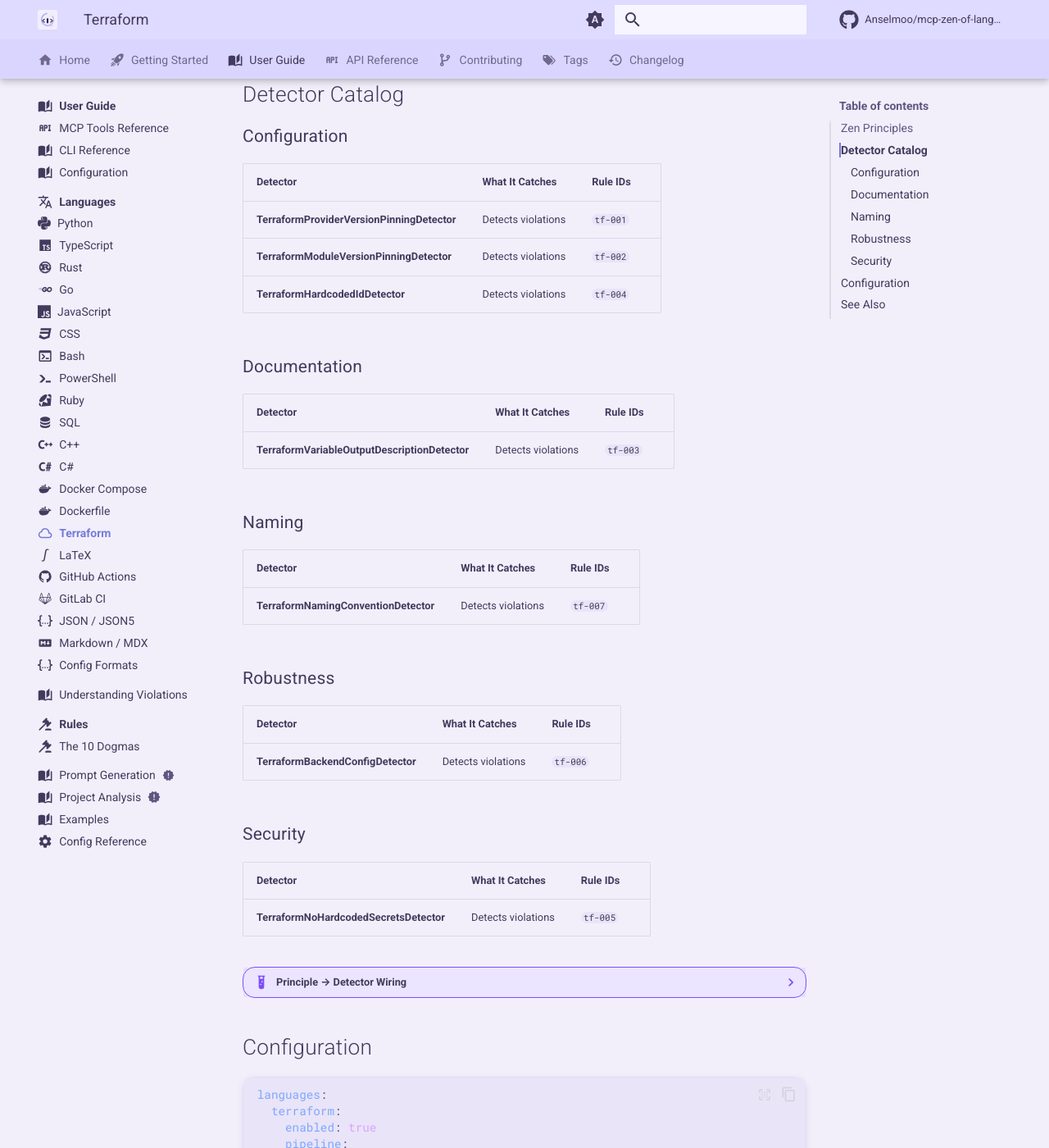
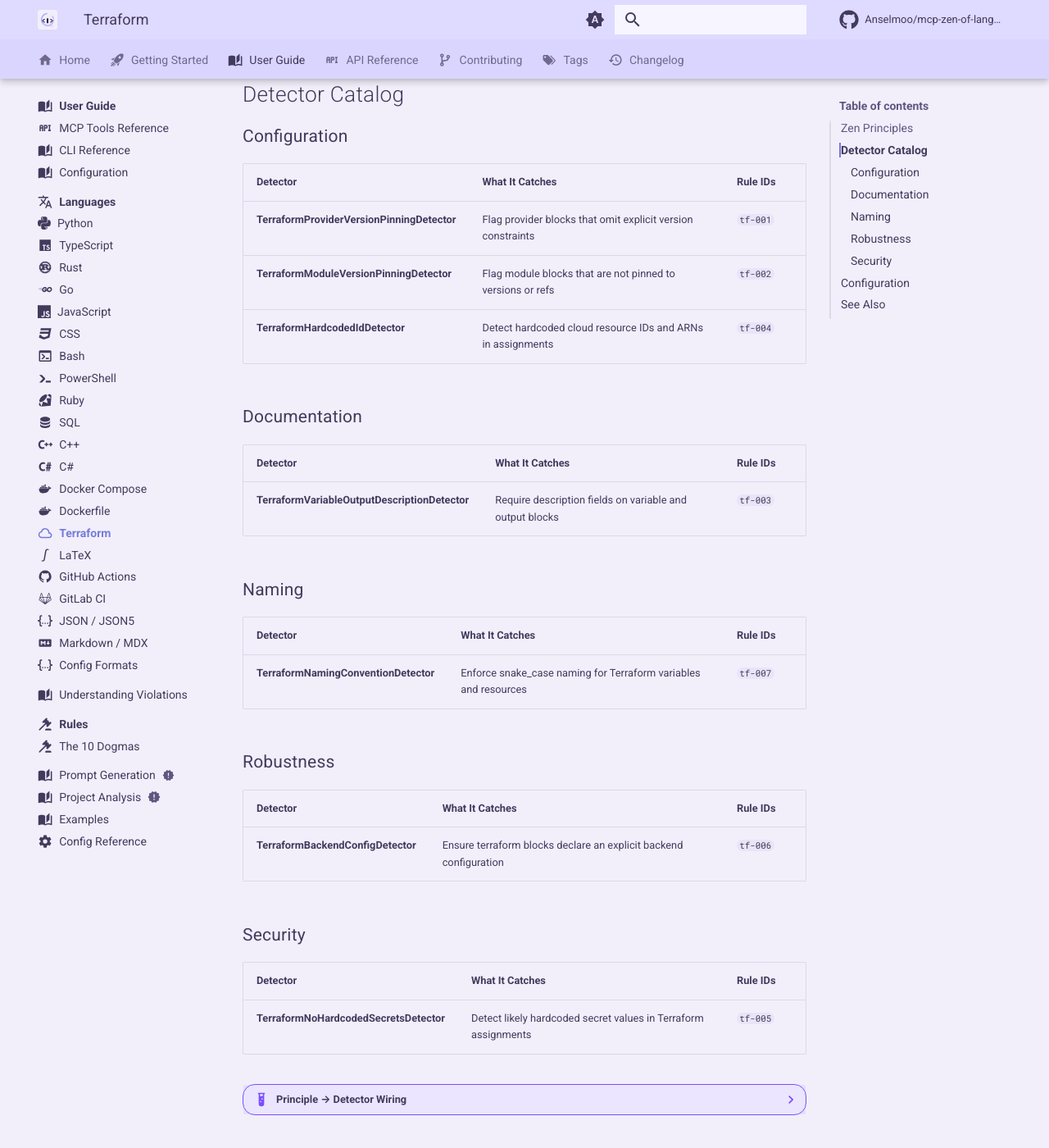
Before and after one commit to Anselmoo/mcp-zen-of-languages, an MkDocs documentation site: the page built from docs/user-guide/languages/terraform.md, in a window 1280 px wide and 1400 px high, scrolled down 1415 px. Shown: the whole window at 82% size. Built offline with MkDocs 1.6.1 and Material for MkDocs 9.7.7, drawn with Linux system fonts in a browser that asks for light colours; plug-ins that fetch from the network failed and are left out; comment, search, counter and statistics services are not loaded.

Commit message:
chore(terraform): address review/precommit fixes and finalize checks
Co-authored-by: Anselmoo <13209783+Anselmoo@users.noreply.github.com>

```diff
--- a/docs/user-guide/languages/terraform.md
+++ b/docs/user-guide/languages/terraform.md
@@ -98,33 +98,33 @@ tags:
 
 | Detector | What It Catches | Rule IDs |
 |----------|----------------|----------|
-| **TerraformProviderVersionPinningDetector** | Detects violations | `tf-001` |
-| **TerraformModuleVersionPinningDetector** | Detects violations | `tf-002` |
-| **TerraformHardcodedIdDetector** | Detects violations | `tf-004` |
+| **TerraformProviderVersionPinningDetector** | Flag provider blocks that omit explicit version constraints | `tf-001` |
+| **TerraformModuleVersionPinningDetector** | Flag module blocks that are not pinned to versions or refs | `tf-002` |
+| **TerraformHardcodedIdDetector** | Detect hardcoded cloud resource IDs and ARNs in assignments | `tf-004` |
 
 ### Documentation
 
 | Detector | What It Catches | Rule IDs |
 |----------|----------------|----------|
-| **TerraformVariableOutputDescriptionDetector** | Detects violations | `tf-003` |
+| **TerraformVariableOutputDescriptionDetector** | Require description fields on variable and output blocks | `tf-003` |
 
 ### Naming
 
 | Detector | What It Catches | Rule IDs |
 |----------|----------------|----------|
-| **TerraformNamingConventionDetector** | Detects violations | `tf-007` |
+| **TerraformNamingConventionDetector** | Enforce snake_case naming for Terraform variables and resources | `tf-007` |
 
 ### Robustness
 
 | Detector | What It Catches | Rule IDs |
 |----------|----------------|----------|
-| **TerraformBackendConfigDetector** | Detects violations | `tf-006` |
+| **TerraformBackendConfigDetector** | Ensure terraform blocks declare an explicit backend configuration | `tf-006` |
 
 ### Security
 
 | Detector | What It Catches | Rule IDs |
 |----------|----------------|----------|
-| **TerraformNoHardcodedSecretsDetector** | Detects violations | `tf-005` |
+| **TerraformNoHardcodedSecretsDetector** | Detect likely hardcoded secret values in Terraform assignments | `tf-005` |
 
 
 ??? example "Principle → Detector Wiring"
```
Also changed, not shown: docs/includes/generated/dogma-mapping.md (+10 -0 lines), 6 other files.
